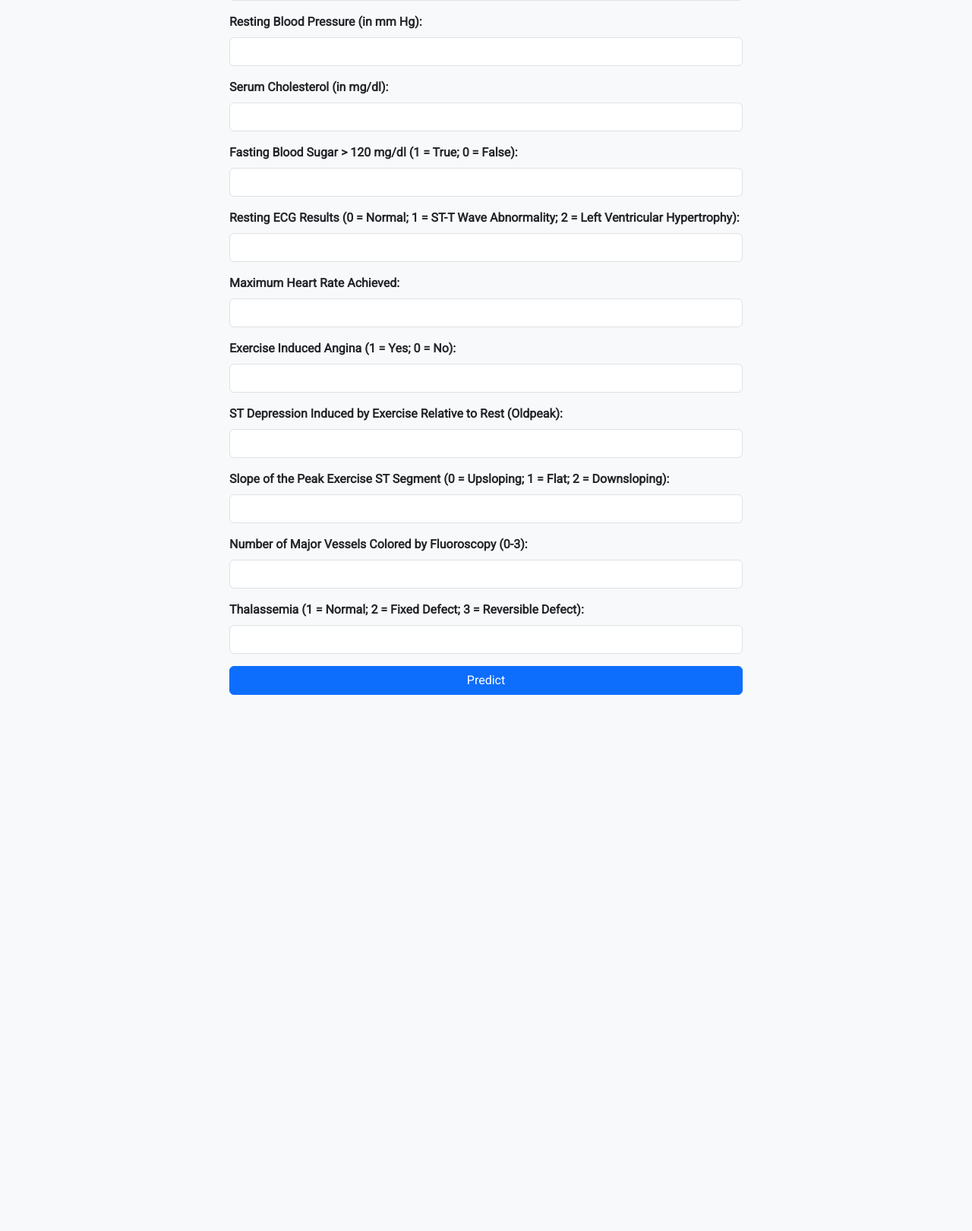
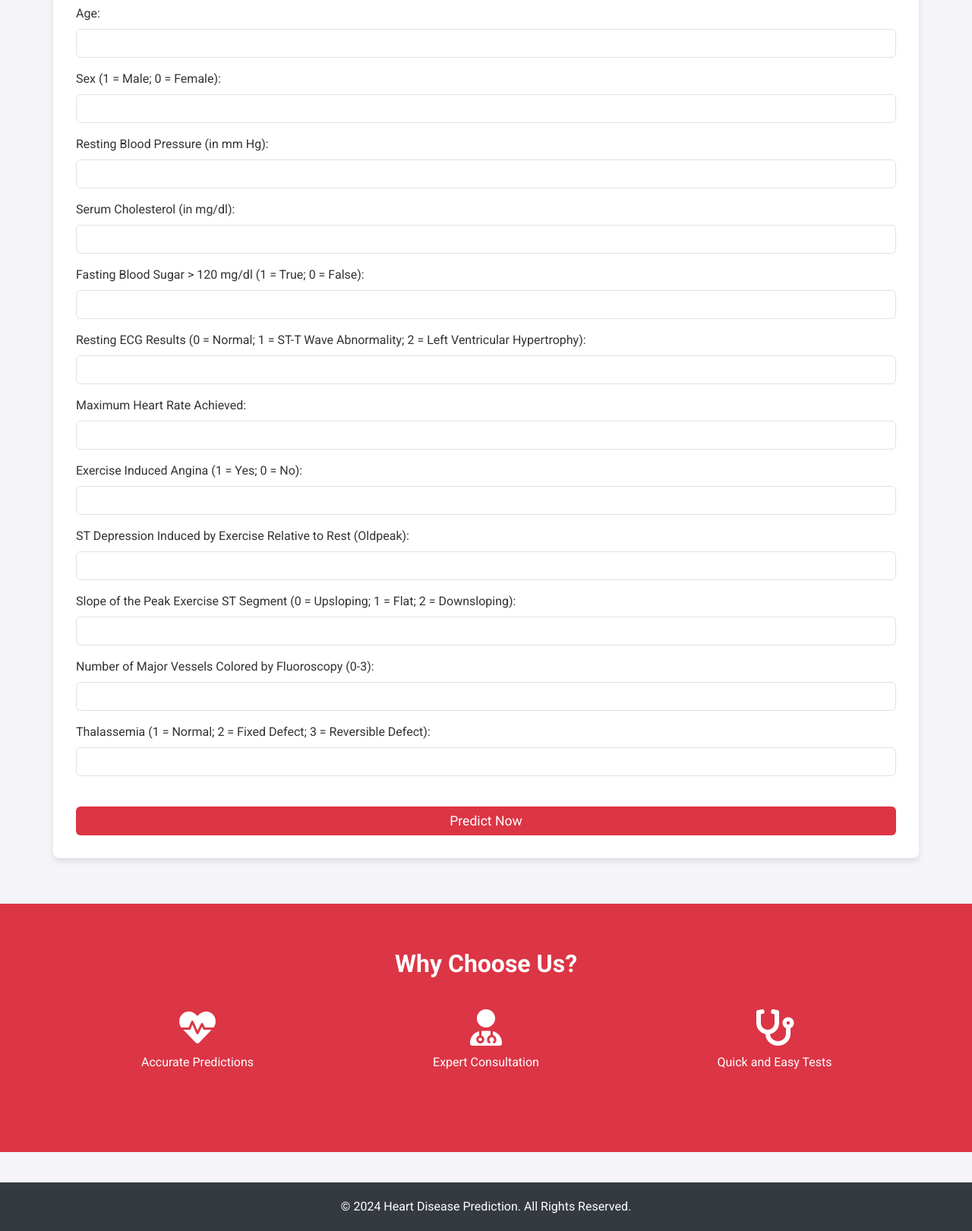
Before and after one commit to Anupriya-g/HEART-DISEASE-USING-FLASK, a Flask app: page / in a window 1280 px wide. Shown: the part 357-1978 px from the top of the page at 76% size. Before the commit the page ends 1272 px from the top, so only its background shows below. Run offline with Flask 3, Linux system fonts and the light colour scheme; parts of the project's set-up code (start-up, migrations or seed data) failed here and were passed over.

Commit message:
index.html

```diff
--- a/deployment/templates/index.html
+++ b/deployment/templates/index.html
@@ -11,31 +11,183 @@
   <link href="https://cdn.jsdelivr.net/npm/bootstrap@5.3.0/dist/css/bootstrap.min.css" rel="stylesheet">
 
   <!-- Google Fonts -->
-  <link href="https://fonts.googleapis.com/css2?family=Roboto&display=swap" rel="stylesheet">
+  <link href="https://fonts.googleapis.com/css2?family=Roboto:wght@400;700&display=swap" rel="stylesheet">
 
+  <!-- Font Awesome for Icons -->
+  <link rel="stylesheet" href="https://cdnjs.cloudflare.com/ajax/libs/font-awesome/6.0.0/css/all.min.css">
+
+  <!-- Custom CSS -->
   <style>
     body {
       font-family: 'Roboto', sans-serif;
-      background-color: #f8f9fa;
-      padding-top: 20px;
+      background-color: #f4f4f9;
+      color: #333;
+      transition: background-color 0.5s ease, color 0.5s ease;
     }
 
-    .container {
-      max-width: 700px;
+    .dark-mode {
+      background-color: #1f1f1f;
+      color: #e2e2e2;
     }
 
-    .output {
-      margin-top: 20px;
+    .hero {
+      background-image: url('https://www.example.com/heart-health.jpg');
+      background-size: cover;
+      background-attachment: fixed;
+      background-position: center;
+      padding: 100px 0;
+      color: #fff;
+      text-align: center;
+      position: relative;
     }
 
-    .form-label {
+    .hero h1 {
+      font-size: 3.5rem;
+      font-weight: 700;
+      animation: fadeInDown 1.5s;
+    }
+
+    .hero p {
+      font-size: 1.5rem;
+      margin-top: 10px;
+      animation: fadeInUp 1.5s;
+    }
+
+    @keyframes fadeInDown {
+      0% { opacity: 0; transform: translateY(-20px); }
+      100% { opacity: 1; transform: translateY(0); }
+    }
+
+    @keyframes fadeInUp {
+      0% { opacity: 0; transform: translateY(20px); }
+      100% { opacity: 1; transform: translateY(0); }
+    }
+
+    .form-section {
+      background-color: #fff;
+      padding: 30px;
+      box-shadow: 0 4px 8px rgba(0, 0, 0, 0.1);
+      border-radius: 8px;
+      margin-top: -50px;
+      position: relative;
+      z-index: 1;
+      transition: all 0.3s ease;
+    }
+
+    .form-section:hover {
+      box-shadow: 0 6px 16px rgba(0, 0, 0, 0.2);
+    }
+
+    .form-section h2 {
+      font-size: 1.75rem;
       font-weight: bold;
+      margin-bottom: 20px;
+      text-align: center;
+    }
+
+    .btn-primary {
+      background-color: #dc3545;
+      border: none;
+      font-size: 1.1rem;
+      transition: background-color 0.3s ease;
+    }
+
+    .btn-primary:hover {
+      background-color: #bb2d3b;
+    }
+
+    .features {
+      margin-top: 60px;
+      padding: 60px 0;
+      text-align: center;
+      background-color: #dc3545;
+      color: white;
+    }
+
+    .features h2 {
+      margin-bottom: 40px;
+      font-size: 2rem;
+      font-weight: bold;
+    }
+
+    .features .feature-item {
+      margin-bottom: 30px;
+      transition: transform 0.3s ease;
+    }
+
+    .features .feature-item:hover {
+      transform: translateY(-10px);
+    }
+
+    .feature-item i {
+      font-size: 3rem;
+      margin-bottom: 10px;
+    }
+
+    .testimonial-section {
+      background-color: #f8f9fa;
+      padding: 60px 0;
+    }
+
+    .testimonial {
+      text-align: center;
+      margin: 20px;
+    }
+
+    .testimonial img {
+      border-radius: 50%;
+      width: 100px;
+      margin-bottom: 20px;
+    }
+
+    .testimonial p {
+      font-style: italic;
+    }
+
+    .dark-toggle {
+      position: fixed;
+      top: 20px;
+      right: 20px;
+      background-color: #343a40;
+      color: white;
+      padding: 10px;
+      border-radius: 50%;
+      cursor: pointer;
+      transition: background-color 0.3s ease;
+    }
+
+    .dark-toggle:hover {
+      background-color: #495057;
+    }
+
+    .footer {
+      background-color: #343a40;
+      color: white;
+      padding: 20px 0;
+      text-align: center;
+      margin-top: 40px;
+    }
+
+    .footer p {
+      margin: 0;
     }
   </style>
 </head>
 <body>
-  <div class="container">
-    <h1 class="text-center mb-4">Heart Disease Prediction</h1>
+  <!-- Dark Mode Toggle -->
+  <div class="dark-toggle" onclick="toggleDarkMode()">
+    <i class="fas fa-moon"></i>
+  </div>
+
+  <!-- Hero Section -->
+  <div class="hero">
+    <h1>Predict Your Heart Health</h1>
+    <p>Using cutting-edge technology to assess heart disease risk</p>
+  </div>
+
+  <!-- Form Section -->
+  <div class="container form-section">
+    <h2>Heart Disease Prediction Form</h2>
     <form action="/predict" method="post">
       <!-- Age -->
       <div class="mb-3">
@@ -47,12 +199,6 @@
       <div class="mb-3">
         <label for="query2" class="form-label">Sex (1 = Male; 0 = Female):</label>
         <input type="number" class="form-control" id="query2" name="query2" value="{{ query2 }}" min="0" max="1" required>
-      </div>
-
-      <!-- Chest Pain Type -->
-      <div class="mb-3">
-        <label for="query3" class="form-label">Chest Pain Type (0 = Typical Angina; 1 = Atypical Angina; 2 = Non-anginal Pain; 3 = Asymptomatic):</label>
-        <input type="number" class="form-control" id="query3" name="query3" value="{{ query3 }}" min="0" max="3" required>
       </div>
 
       <!-- Resting Blood Pressure -->
@@ -115,17 +261,59 @@
         <input type="number" class="form-control" id="query13" name="query13" value="{{ query13 }}" min="1" max="3" required>
       </div>
 
-      <button type="submit" class="btn btn-primary w-100">Predict</button>
+
+      <button type="submit" class="btn btn-primary w-100 mt-4">Predict Now</button>
     </form>
 
     {% if output %}
-    <div class="output alert alert-info text-center">
+    <div class="output alert alert-info text-center mt-4">
       <strong>{{ output }}</strong>
     </div>
     {% endif %}
   </div>
 
+  <!-- Features Section -->
+  <div class="features">
+    <div class="container">
+      <h2>Why Choose Us?</h2>
+      <div class="row">
+        <div class="col-md-4 feature-item">
+          <i class="fas fa-heartbeat"></i>
+          <p>Accurate Predictions</p>
+        </div>
+        <div class="col-md-4 feature-item">
+          <i class="fas fa-user-md"></i>
+          <p>Expert Consultation</p>
+        </div>
+        <div class="col-md-4 feature-item">
+          <i class="fas fa-stethoscope"></i>
+          <p>Quick and Easy Tests</p>
+        </div>
+      </div>
+    </div>
+  </div>
+
+  <!-- Footer Section -->
+  <div class="footer">
+    <div class="container">
+      <p>&copy; 2024 Heart Disease Prediction. All Rights Reserved.</p>
+    </div>
+  </div>
+
   <!-- Bootstrap JS (for interactive components) -->
   <script src="https://cdn.jsdelivr.net/npm/bootstrap@5.3.0/dist/js/bootstrap.bundle.min.js"></script>
+
+  <!-- Dark Mode Toggle Script -->
+  <script>
+    function toggleDarkMode() {
+      document.body.classList.toggle('dark-mode');
+      const toggleIcon = document.querySelector('.dark-toggle i');
+      if (document.body.classList.contains('dark-mode')) {
+        toggleIcon.classList.replace('fa-moon', 'fa-sun');
+      } else {
+        toggleIcon.classList.replace('fa-sun', 'fa-moon');
+      }
+    }
+  </script>
 </body>
 </html>
```
